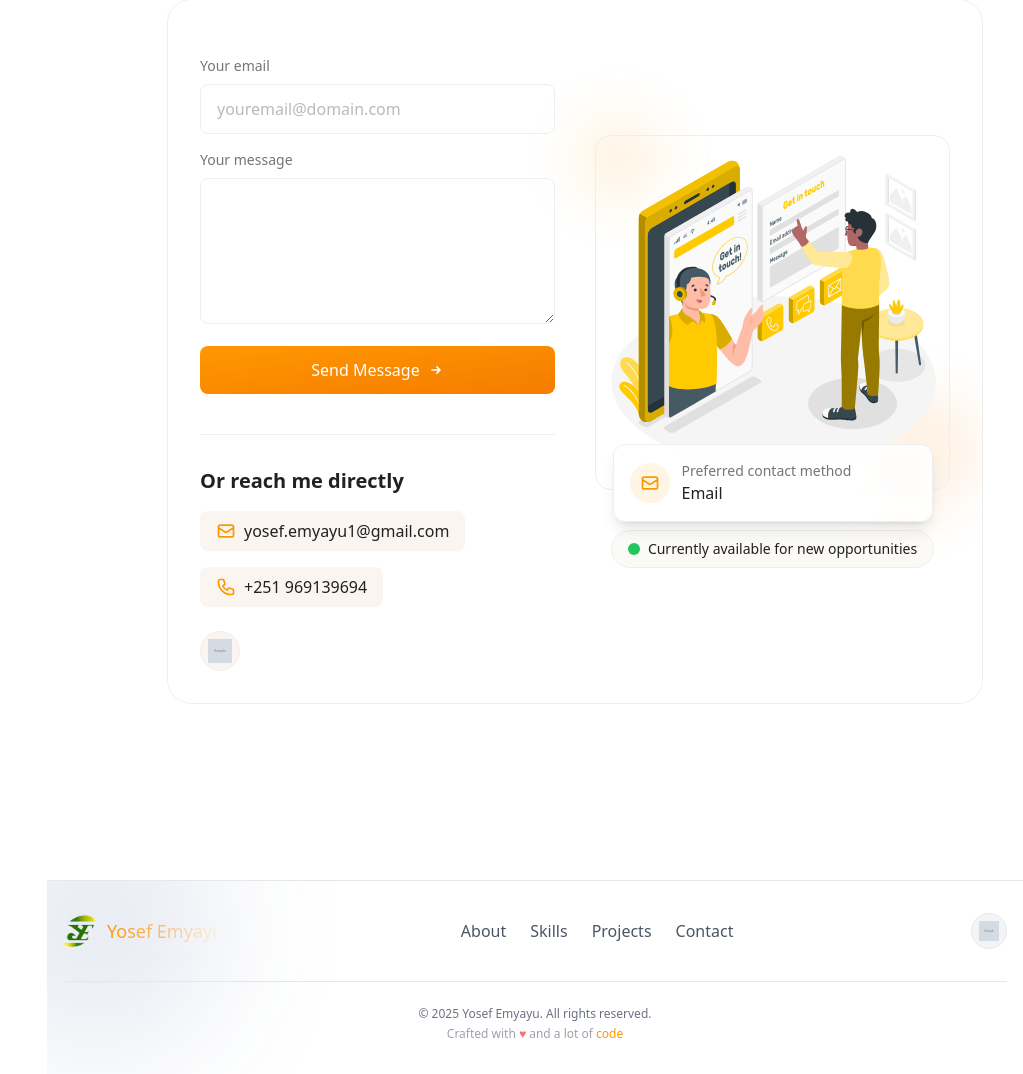
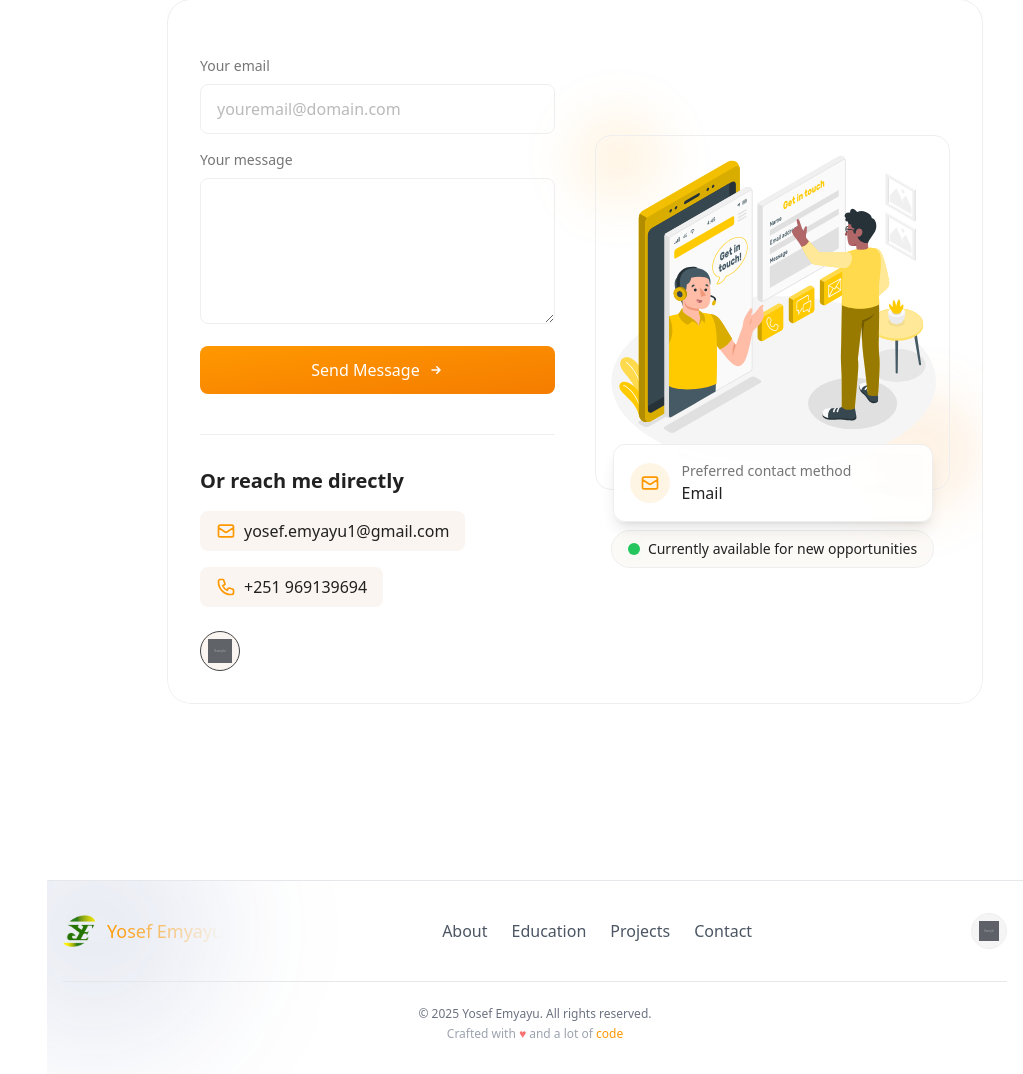
Before and after one commit to J0-Y0/portfolio, a Django app: page /home/ in a window 1280 px wide. Shown: the part 3729-4803 px from the top of the page, without its empty margins (257-1280 px from the left). Run offline with Django 5.2, Linux system fonts and the light colour scheme; tables that the repository leaves empty hold one stand-in row (values such as "Sample post"); grey boxes marked "Sample" are stand-in pictures; style sheets or scripts are compiled from the project's sources; some libraries are stand-ins or nearby versions.

Commit message:
update icon colors

```diff
--- a/portfolio_app/templates/components/button_contact.html
+++ b/portfolio_app/templates/components/button_contact.html
@@ -3,36 +3,36 @@
 
 <div class="tooltip-container relative group">
   <!-- Main Button -->
-  <div class="button-content relative overflow-hidden border-2 border-warning hover:border-secondary bg-transparent hover:bg-secondary transition-all duration-500 shadow-lg hover:shadow-xl hover:shadow-secondary/30 dark:border-dark-secondary dark:hover:border-dark-primary">
-    <span class="text tracking-wide font-semibold text-warning group-hover:text-gray-900 transition-colors duration-500 z-10 dark:group-hover:text-dark-text">Let's Talk</span>
+  <div class="button-content relative overflow-hidden border-2 border-primary-500 hover:border-primary-600 bg-transparent hover:bg-primary-500 transition-all duration-500 shadow-lg hover:shadow-xl hover:shadow-primary-500/30 dark:border-primary-500 dark:hover:border-primary-400">
+    <span class="text tracking-wide font-semibold text-primary-500 group-hover:text-white transition-colors duration-500 z-10 dark:text-primary-400 dark:group-hover:text-dark-text">Let's Talk</span>
 
-    <span class="absolute inset-0 bg-secondary opacity-0 group-hover:opacity-100 transition-opacity duration-500 -z-10 dark:bg-dark-primary"></span>
+    <span class="absolute inset-0 bg-primary-500 opacity-0 group-hover:opacity-100 transition-opacity duration-500 -z-10 dark:bg-primary-400"></span>
 
-    <svg class="share-icon w-6 h-6 text-warning group-hover:text-gray-900 transition-all duration-500 group-hover:rotate-45 z-10 dark:group-hover:text-dark-text" fill="currentColor" viewBox="0 0 24 24">
+    <svg class="share-icon w-6 h-6 text-primary-500 group-hover:text-white transition-all duration-500 group-hover:rotate-45 z-10 dark:text-primary-400 dark:group-hover:text-dark-text" fill="currentColor" viewBox="0 0 24 24">
       <path d="M18 13v6a2 2 0 01-2 2H5a2 2 0 01-2-2V8a2 2 0 012-2h6m4-3h6v6m-11 5L21 3"></path>
     </svg>
 
     <!-- Ripple Effect -->
-    <span class="absolute inset-0 bg-white opacity-0 group-hover:opacity-10 group-active:opacity-20 transition-opacity duration-300 dark:bg-dark-text"></span>
+    <span class="absolute inset-0 bg-white opacity-0 group-hover:opacity-10 group-active:opacity-20 transition-opacity duration-300 dark:bg-dark-text/20"></span>
   </div>
 
   <!-- Tooltip with Social Links -->
-  <div class="tooltip-content absolute z-50 mt-3 w-64 origin-top-right rounded-xl bg-white/90 backdrop-blur-md p-4 shadow-2xl ring-1 ring-black/5 opacity-0 scale-95 group-hover:opacity-100 group-hover:scale-100 transition-all duration-300 transform dark:bg-dark-card/90 dark:ring-white/10">
+  <div class="tooltip-content absolute z-50 mt-3 w-64 origin-top-right rounded-xl bg-bg-100/90 backdrop-blur-md p-4 shadow-2xl ring-1 ring-bg-400/5 opacity-0 scale-95 group-hover:opacity-100 group-hover:scale-100 transition-all duration-300 transform dark:bg-dark-card/90 dark:ring-dark-border/10">
     <!-- Arrow -->
-    <div class="absolute -top-2 left-1/2 h-4 w-4 -translate-x-1/2 rotate-45 bg-white/90 dark:bg-dark-card/90"></div>
+    <div class="absolute -top-2 left-1/2 h-4 w-4 -translate-x-1/2 rotate-45 bg-bg-100/90 dark:bg-dark-card/90"></div>
 
     <div class="social-icons grid grid-cols-4 gap-3">
       {% for social in social_links|slice:':3' %}
-        <a href="{{ social.your_address }}" target="_blank" class="social-icon {{ social.name|lower }} flex items-center justify-center rounded-full bg-gray-100 hover:bg-gradient-to-br transition-all duration-300 transform hover:-translate-y-1 hover:shadow-md dark:bg-dark-background/50 dark:hover:bg-dark-primary/20"><img src="{{ social.logo.url }}" width="24" height="24" class="transition-transform duration-300 hover:scale-110" alt="{{ social.name }} icon" /></a>
+        <a href="{{ social.your_address }}" target="_blank" class="social-icon flex items-center justify-center rounded-full bg-bg-300 hover:bg-primary-500/20 transition-all duration-300 transform hover:-translate-y-1 hover:shadow-md dark:bg-dark-background/50 dark:hover:bg-primary-400/20"><img src="{{ social.logo.url }}" width="24" height="24" class="transition-transform duration-300 hover:scale-110 dark:brightness-0 dark:invert dark:opacity-80 dark:hover:filter-none" alt="{{ social.name }} icon" /></a>
       {% endfor %}
 
-      <a href="#contact" class="social-icon contact flex items-center justify-center rounded-full bg-gray-100 hover:bg-gradient-to-br from-gray-700 to-gray-900 transition-all duration-300 transform hover:-translate-y-1 hover:shadow-md dark:bg-dark-background/50 dark:hover:bg-dark-primary/20">
-        <svg class="w-5 h-5 text-gray-700 hover:text-white transition-colors dark:text-dark-text dark:hover:text-white" fill="none" stroke="currentColor" viewBox="0 0 24 24">
+      <a href="#contact" class="social-icon contact flex items-center justify-center rounded-full bg-bg-300 hover:bg-primary-500/20 transition-all duration-300 transform hover:-translate-y-1 hover:shadow-md dark:bg-dark-background/50 dark:hover:bg-primary-400/20">
+        <svg class="w-5 h-5 text-text-300 hover:text-white transition-colors dark:text-dark-text/70 dark:hover:text-white" fill="none" stroke="currentColor" viewBox="0 0 24 24">
           <path stroke-linecap="round" stroke-linejoin="round" stroke-width="2" d="M3 8l7.89 5.26a2 2 0 002.22 0L21 8M5 19h14a2 2 0 002-2V7a2 2 0 00-2-2H5a2 2 0 00-2 2v10a2 2 0 002 2z"></path>
         </svg>
       </a>
     </div>
 
-    <div class="mt-3 text-center text-xs text-gray-500 dark:text-dark-text/70">Available for collaborations</div>
+    <div class="mt-3 text-center text-xs text-text-300 dark:text-dark-text/70">Available for collaborations</div>
   </div>
 </div>
--- a/portfolio_app/templates/components/footer.html
+++ b/portfolio_app/templates/components/footer.html
@@ -18,8 +18,8 @@
         <a href="#about" class="text-gray-600 hover:text-gray-900 dark:text-gray-400 dark:hover:text-white transition-colors duration-300 text-sm md:text-base">
           About
         </a>
-        <a href="#skills" class="text-gray-600 hover:text-gray-900 dark:text-gray-400 dark:hover:text-white transition-colors duration-300 text-sm md:text-base">
-          Skills
+        <a href="#education" class="text-gray-600 hover:text-gray-900 dark:text-gray-400 dark:hover:text-white transition-colors duration-300 text-sm md:text-base">
+          Education
         </a>
         <a href="#portfolio" class="text-gray-600 hover:text-gray-900 dark:text-gray-400 dark:hover:text-white transition-colors duration-300 text-sm md:text-base">
           Projects
@@ -33,8 +33,10 @@
 <div class="flex gap-4">
   {% for social in social_links %}
     <a href="{{social.your_address}}" target="_blank" title="{{social.social_media_name}}"
-           class="w-9 h-9 rounded-full bg-gray-100 hover:bg-primary/10 dark:bg-gray-800 dark:hover:bg-dark-primary/10 flex items-center justify-center border border-gray-200 hover:border-primary/30 dark:border-gray-700 dark:hover:border-dark-primary/30 transition-all duration-300">
-          <img class="w-5 h-5" src="{{social.logo.url}}" alt="{{social.social_media_name}}">
+       class="w-9 h-9 rounded-full bg-bg-300 hover:bg-primary-500/10 dark:bg-dark-card dark:hover:bg-primary-500/10 flex items-center justify-center border border-bg-400 hover:border-primary-500/30 dark:border-dark-border dark:hover:border-primary-500/30 transition-all duration-300 group">
+      <img class="w-5 h-5 brightness-100 filter invert hue-rotate-180 opacity-70 group-hover:opacity-100 dark:filter-none transition-all duration-300"
+           src="{{social.logo.url}}"
+           alt="{{social.social_media_name}}">
     </a>
   {% endfor %}
 </div>
--- a/portfolio_app/templates/components/navbar.html
+++ b/portfolio_app/templates/components/navbar.html
@@ -189,8 +189,8 @@
           <div class="flex justify-center space-x-4">
             {% for social in social_links %}
             {% if social.social_media_name in "LinkedIn,GitHub,Telegram,Phone" %}
-                <a href="{{ social.your_address }}" target="_blank" title="{{ social.social_media_name }}" class="w-10 h-10 rounded-full bg-bg-300 dark:bg-dark-border hover:bg-primary-500/20 flex items-center justify-center border border-bg-400 dark:border-dark-border hover:border-primary-500 transition-all duration-300">
-                    <img class="w-6 h-6 text-gray-400 hover:text-primary-500" src="{{ social.logo.url }}" alt="">
+                <a href="{{ social.your_address }}" target="_blank" title="{{ social.social_media_name }}" class="w-10 h-10 rounded-full bg-bg-100 dark:bg-dark-border hover:bg-primary-500/20 flex items-center justify-center border border-bg dark:border-dark-border hover:border-primary-500 transition-all duration-300">
+                    <img class="w-5 h-5 brightness-100 filter invert hue-rotate-180 opacity-70 group-hover:opacity-100 dark:filter-none" src="{{ social.logo.url }}" alt="">
                 </a>
             {% endif %}
         {% endfor %}
--- a/portfolio_app/templates/pages/contact.html
+++ b/portfolio_app/templates/pages/contact.html
@@ -55,10 +55,9 @@
   {% for social in social_links %}
   <a href="{{social.your_address}}" target="_blank" title="{{social.social_media_name}}"
      class="w-10 h-10 rounded-full bg-bg-200 dark:bg-dark-card hover:bg-primary-500/20 flex items-center justify-center
-            border border-bg-400 dark:border-dark-border hover:border-primary-500/50 transition-all duration-300
+            border border-dark-border dark:border-dark-border hover:border-primary-500/50 transition-all duration-300
             group hover:shadow-[0_0_12px_-2px_rgba(255,152,0,0.3)]">
-    <img class="w-6 h-6 group-hover:scale-110 transition-transform duration-300
-               dark:invert dark:brightness-0 dark:hover:invert-0 dark:hover:brightness-100"
+    <img class="w-6 h-6 brightness-100 filter invert hue-rotate-180 opacity-70 group-hover:opacity-100 dark:filter-none"
          src="{{social.logo.url}}" alt="{{social.social_media_name}}">
   </a>
   {% endfor %}
```
Lines whose indentation alone changed are shown as unchanged.
